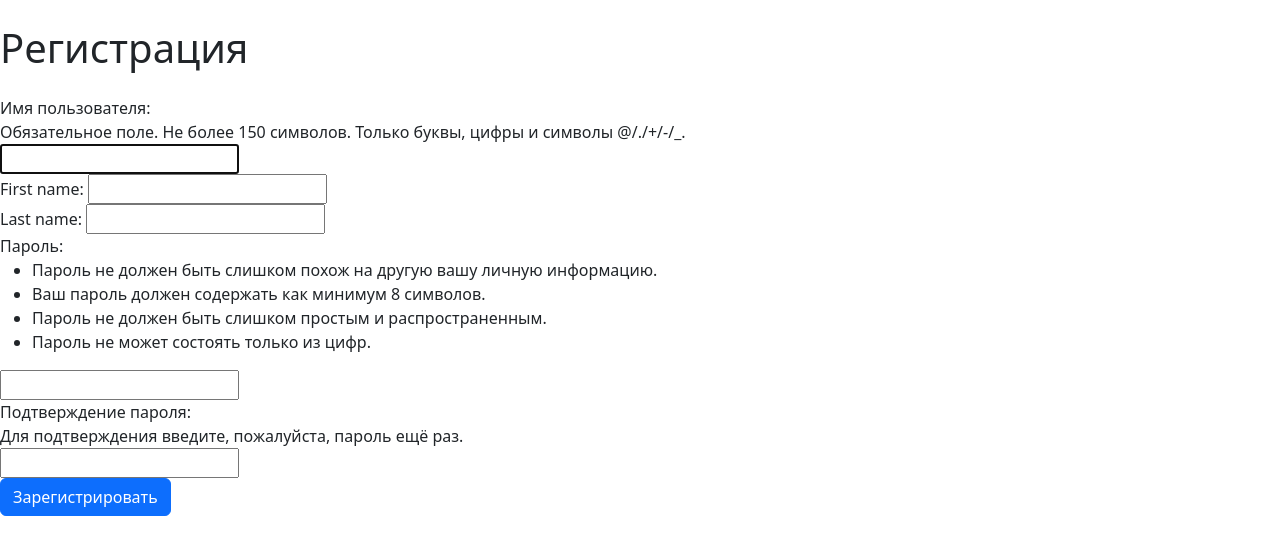
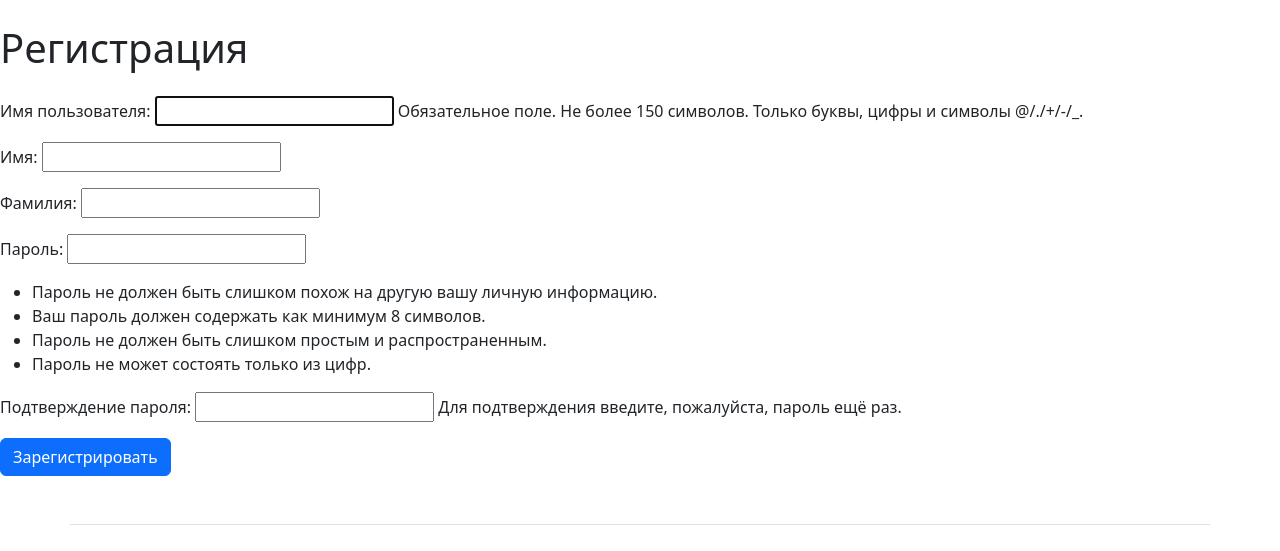
Before and after one commit to metacortex687/python-django-development-project-52, a Django app: page /users/create/ in a window 1280 px wide. Shown: the part 56-607 px from the top of the page. Run offline with Django 5.2, Linux system fonts and the light colour scheme; some libraries are stand-ins or nearby versions.

Commit message:
label Имя Фамилия добавлены на страницу регистрации

```diff
--- a/task_manager/users/templates/user_create.html
+++ b/task_manager/users/templates/user_create.html
@@ -9,7 +9,7 @@
 <form method="post">
     {% csrf_token %}
 
-    {{form.as_div}}
+    {{form.as_p}}
 
     <input class="btn btn-primary" type="submit" value="Зарегистрировать">
 
--- a/task_manager/users/views.py
+++ b/task_manager/users/views.py
@@ -8,8 +8,8 @@ from django.contrib import messages
 from django import forms
 
 class CustomUserCreationForm(UserCreationForm):
-    first_name = forms.CharField(required=False)
-    last_name = forms.CharField(required=False)
+    first_name = forms.CharField(required=False, label='Имя')
+    last_name = forms.CharField(required=False, label='Фамилия')
 
     class Meta(UserCreationForm.Meta):
         fields=('username','first_name','last_name','password1','password2')
```
